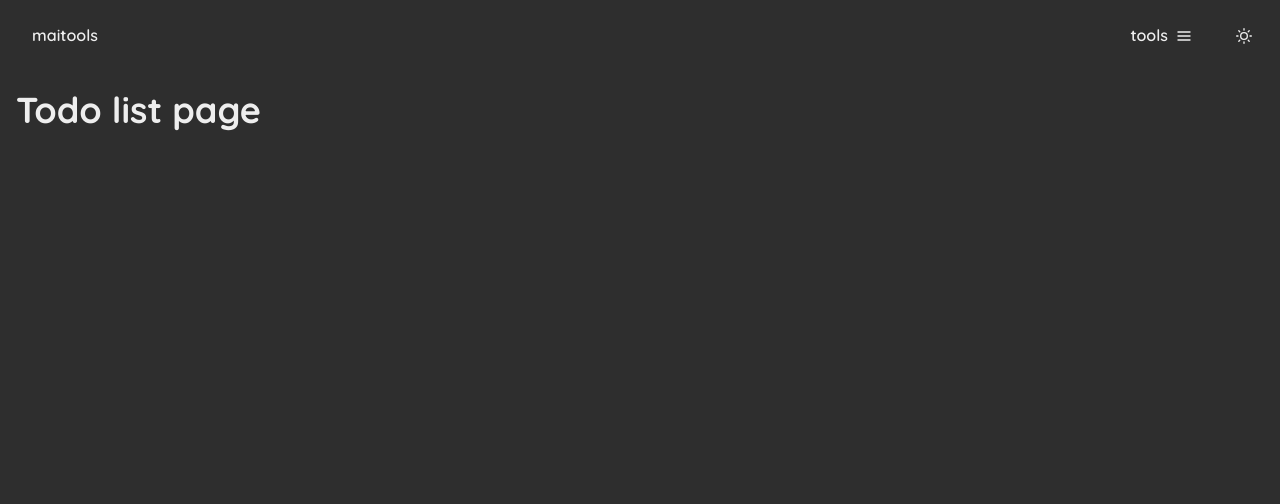
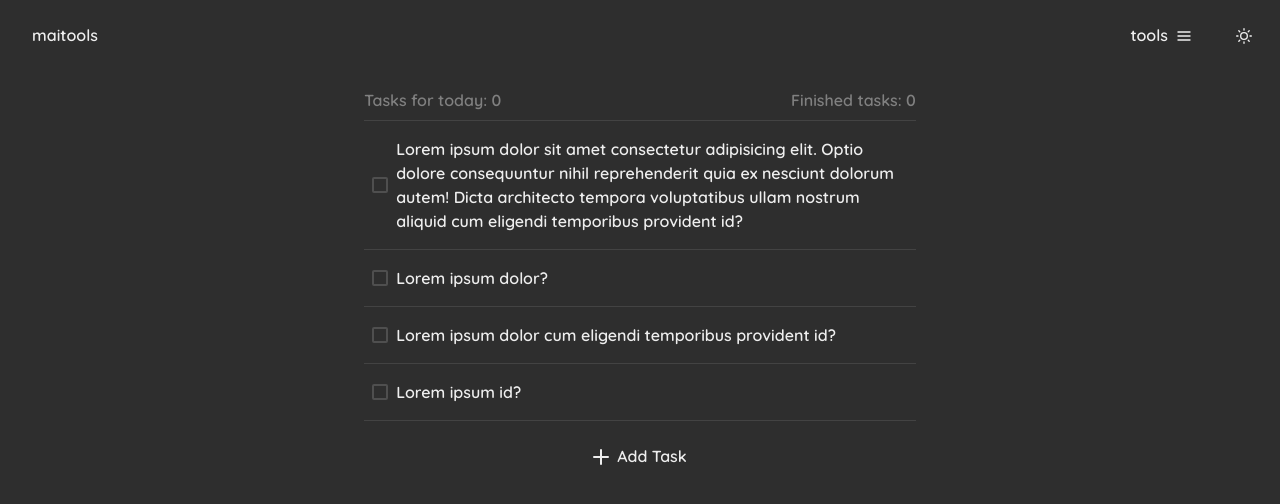
Before and after one commit to olimeme/maitools, a React (Vite) app: page /todo-list in a window 1280 px wide. Shown: the top 504 px of the page. Built offline with nearby package versions, Linux system fonts and the light colour scheme.

Commit message:
feature: add tasks

```diff
--- /dev/null
+++ b/src/components/TodoList/TodoList.tsx
@@ -0,0 +1,162 @@
+import { Button, IconButton } from "@chakra-ui/button";
+import { AddIcon, PlusSquareIcon } from "@chakra-ui/icons";
+import { Input, InputGroup, InputRightElement } from "@chakra-ui/input";
+import {
+  Container,
+  Divider,
+  Flex,
+  List,
+  ListItem,
+  Spacer,
+  Text,
+  UnorderedList,
+} from "@chakra-ui/layout";
+import { useState, useRef, useEffect } from "react";
+import {
+  ChakraComponent,
+  Checkbox,
+  FormControl,
+  FormErrorMessage,
+  FormHelperText,
+  useOutsideClick,
+} from "@chakra-ui/react";
+import { v4 as uuidv4 } from "uuid";
+import { getInitialStateFromLocalStorage } from "../../helpers/getInitialStateFromLocalStorage";
+import { useDarkModeChecker } from "../../hooks/useDarkModeChecker";
+
+interface ITodoListItem {
+  id: number | string;
+  taskName: string;
+  // dueDate: Date;
+}
+
+const todoListItemsFromBackend: ITodoListItem[] = [
+  {
+    id: uuidv4(),
+    taskName:
+      "Lorem ipsum dolor sit amet consectetur adipisicing elit. Optio dolore consequuntur nihil reprehenderit quia ex nesciunt dolorum autem! Dicta architecto tempora voluptatibus ullam nostrum aliquid cum eligendi temporibus provident id?",
+  },
+  {
+    id: uuidv4(),
+    taskName: "Lorem ipsum dolor?",
+  },
+  {
+    id: uuidv4(),
+    taskName: "Lorem ipsum dolor cum eligendi temporibus provident id?",
+  },
+  {
+    id: uuidv4(),
+    taskName: "Lorem ipsum id?",
+  },
+];
+
+const TodoList = () => {
+  const [todoListItems, setTodoListItems] = useState<ITodoListItem[]>(() =>
+    getInitialStateFromLocalStorage("todoListItems", todoListItemsFromBackend)
+  );
+  const [addingTask, setAddingTask] = useState<boolean>(false);
+  const [taskName, setTaskName] = useState<string>("");
+  const [errorMessage, setErrorMessage] = useState<string>("");
+  const ref = useRef<HTMLInputElement>(null);
+  const { changeColorBasedOnTheme } = useDarkModeChecker();
+
+  useOutsideClick({
+    ref: ref,
+    handler: () => handleClearTaskNameInput(),
+  });
+
+  const hasError = (str: string) => {
+    if (str.length > 300) return true;
+    return false;
+  };
+
+  const handleAddTask = (e: React.FormEvent<HTMLFormElement>) => {
+    e.preventDefault();
+    if (hasError(taskName) || taskName.length === 0) return;
+    const taskList = [...todoListItems];
+    taskList.push({ id: uuidv4(), taskName: taskName });
+    setTodoListItems(taskList);
+    setTaskName("");
+  };
+
+  const handleChangeInputValue = (e: React.ChangeEvent<HTMLInputElement>) => {
+    if (e.target.value.length > 300) {
+      setErrorMessage(
+        "Task name cannot have over 300 characters: " +
+          `${e.target.value.length}/300`
+      );
+    }
+    if (!hasError(e.target.value)) setErrorMessage("");
+    setTaskName(e.target.value);
+  };
+
+  const handleClearTaskNameInput = () => {
+    setTaskName("");
+    setAddingTask(false);
+  };
+
+  return (
+    <Container>
+      <Flex>
+        <Text color={"gray"}>Tasks for today: 0</Text>
+        <Spacer />
+        <Text color={"gray"}>Finished tasks: 0</Text>
+      </Flex>
+      <Divider my={2} />
+      <List>
+        {todoListItems.map(({ id, taskName }) => (
+          <div key={id}>
+            <ListItem key={id}>
+              <Checkbox
+                w="full"
+                p={2}
+                transition={"0.2s ease-in-out"}
+                borderRadius={"lg"}
+                _hover={{
+                  background: changeColorBasedOnTheme(
+                    "whiteAlpha.200",
+                    "gray.100"
+                  ),
+                }}
+              >
+                {taskName}
+              </Checkbox>
+            </ListItem>
+            <Divider my={2} />
+          </div>
+        ))}
+      </List>
+      {addingTask ? (
+        <form onSubmit={handleAddTask}>
+          <FormControl isInvalid={!!errorMessage}>
+            <Input
+              placeholder="Task name"
+              variant={"filled"}
+              mt={2}
+              borderRadius={"lg"}
+              autoFocus
+              value={taskName}
+              ref={ref}
+              onChange={handleChangeInputValue}
+            />
+            {!!errorMessage && (
+              <FormErrorMessage>{errorMessage}.</FormErrorMessage>
+            )}
+          </FormControl>
+        </form>
+      ) : (
+        <Button
+          variant={"ghost"}
+          leftIcon={<AddIcon />}
+          w={"full"}
+          mt={2}
+          onClick={() => setAddingTask(true)}
+        >
+          Add Task
+        </Button>
+      )}
+    </Container>
+  );
+};
+
+export default TodoList;
--- /dev/null
+++ b/src/components/TodoList/TodoListItem.tsx
@@ -0,0 +1,7 @@
+import React from "react";
+
+const TodoListItem = () => {
+  return <div>TodoListItem</div>;
+};
+
+export default TodoListItem;
--- a/src/components/TodoList/index.ts
+++ b/src/components/TodoList/index.ts
@@ -0,0 +1,4 @@
+import TodoList from "./TodoList";
+import TodoListItem from "./TodoListItem";
+
+export { TodoList, TodoListItem };
--- a/src/pages/TodoListPage.tsx
+++ b/src/pages/TodoListPage.tsx
@@ -1,11 +1,12 @@
 import React from "react";
 import MotionWrapper from "../components/MotionWrapper";
 import { Heading } from "@chakra-ui/react";
+import { TodoList } from "../components/TodoList";
 
 const TodoListPage = () => {
   return (
     <MotionWrapper>
-      <Heading>Todo list page</Heading>
+      <TodoList />
     </MotionWrapper>
   );
 };
```
